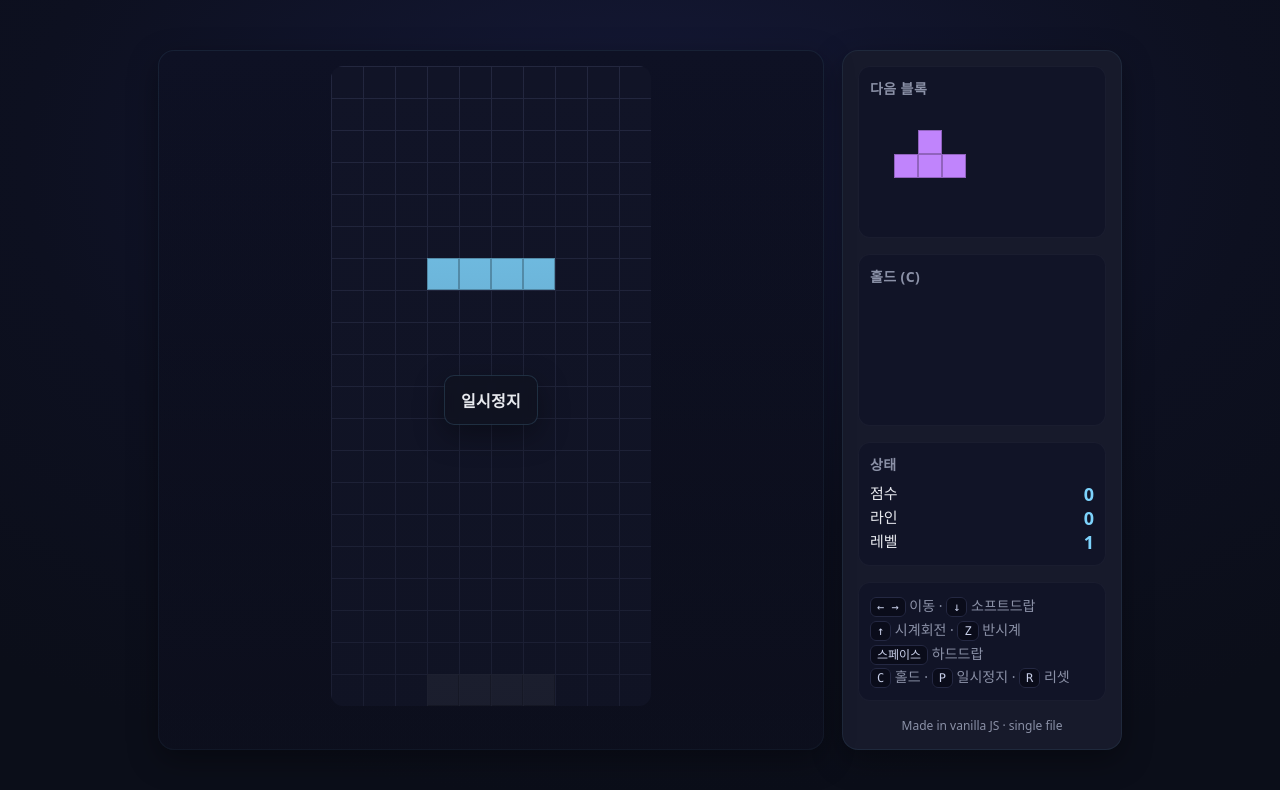
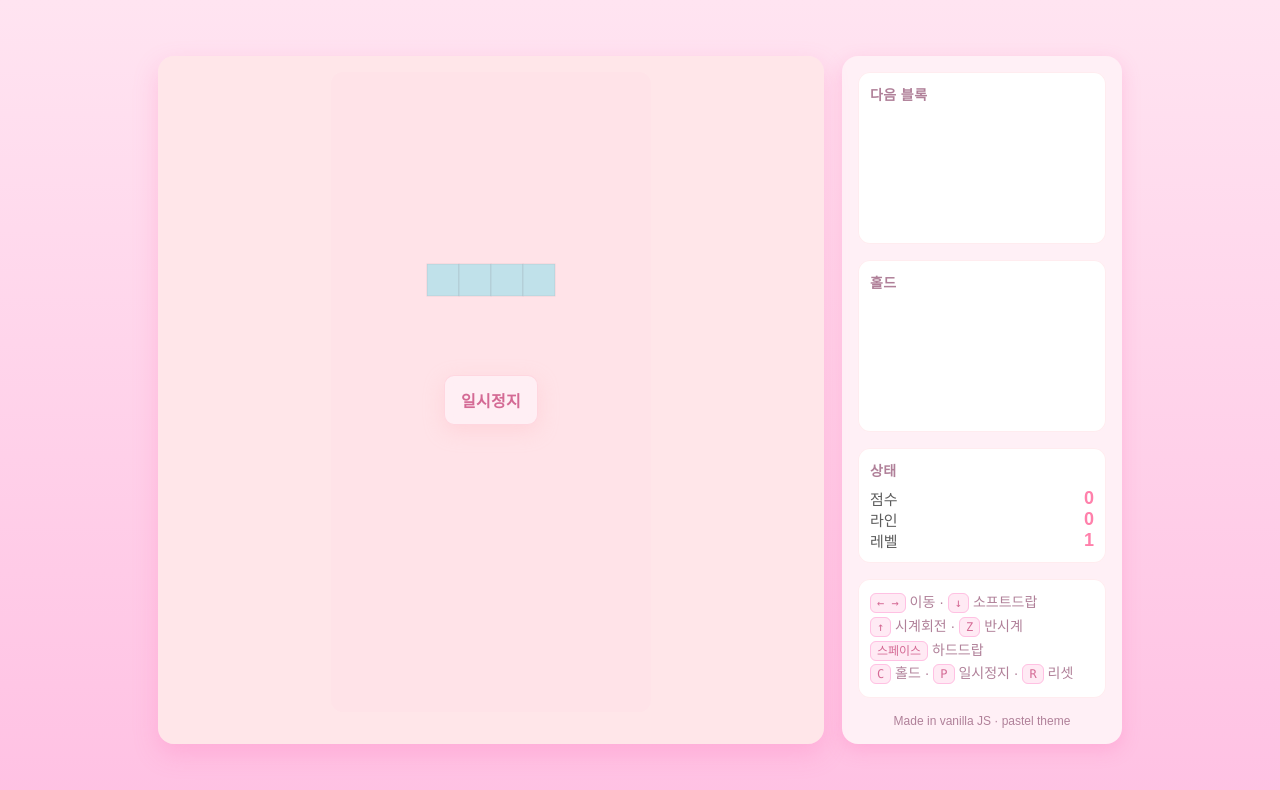
Before and after one commit to moneyway84/test_tetris, a plain HTML site: page index.html in a window 1280 px wide. Drawn offline with Linux system fonts and the light colour scheme.

Commit message:
Update index.html

```diff
--- a/index.html
+++ b/index.html
@@ -3,23 +3,22 @@
 <head>
   <meta charset="UTF-8" />
   <meta name="viewport" content="width=device-width, initial-scale=1" />
-  <title>테트리스 (HTML/CSS/JS 단일 파일)</title>
+  <title>테트리스 (파스텔 스타일)</title>
   <style>
     :root {
-      --bg: #0f1220;
-      --panel: #171a2b;
-      --text: #e7e9ee;
-      --accent: #7dd3fc;
-      --muted: #8b91a7;
-      --grid: #23273f;
+      --bg: linear-gradient(180deg, #ffe4f1 0%, #ffc1e3 100%);
+      --panel: #fff0f6;
+      --text: #5c5c5c;
+      --accent: #ff80ab;
+      --muted: #b08099;
+      --grid: #f0d0e0;
     }
     * { box-sizing: border-box; }
     html, body { height: 100%; }
     body {
       margin: 0;
-      font-family: ui-sans-serif, system-ui, -apple-system, Segoe UI, Roboto,
-        Noto Sans, 'Apple SD Gothic Neo', 'Malgun Gothic', '맑은 고딕', Helvetica, Arial, sans-serif;
-      background: radial-gradient(80% 80% at 50% 20%, #151938 0%, #0d1020 60%, #0b0e19 100%);
+      font-family: 'Apple SD Gothic Neo','Malgun Gothic',sans-serif;
+      background: var(--bg);
       color: var(--text);
       display: grid;
       place-items: center;
@@ -32,17 +31,17 @@
       padding: 18px;
     }
     .stage {
-      background: linear-gradient(180deg, #0e1124 0%, #0a0c1a 100%);
+      background: #fffafa;
       border-radius: 16px;
       padding: 16px;
-      box-shadow: 0 10px 30px rgba(0,0,0,.35), inset 0 0 0 1px rgba(125, 211, 252, .08);
+      box-shadow: 0 10px 25px rgba(255,105,180,.25);
       display: grid;
       grid-template-columns: auto;
       justify-items: center;
       position: relative;
     }
     canvas { display: block; image-rendering: pixelated; }
-    #board { border-radius: 12px; background: #111427; }
+    #board { border-radius: 12px; background: #fef6f9; }
 
     .side {
       background: var(--panel);
@@ -52,14 +51,14 @@
       display: grid;
       grid-template-rows: auto auto 1fr auto;
       gap: 16px;
-      box-shadow: 0 10px 30px rgba(0,0,0,.35), inset 0 0 0 1px rgba(125, 211, 252, .08);
+      box-shadow: 0 6px 18px rgba(255,105,180,.25);
     }
 
     .card {
-      background: #111427;
+      background: #fff;
       border-radius: 12px;
       padding: 12px;
-      box-shadow: inset 0 0 0 1px rgba(255,255,255,.04);
+      box-shadow: inset 0 0 0 1px rgba(255,192,203,.3);
     }
     .h {
       margin: 0 0 8px 0;
@@ -73,25 +72,24 @@
 
     .keys { font-size: 14px; color: var(--muted); line-height: 1.7; }
     kbd {
-      background: #0a0c1a;
-      padding: 2px 6px; border-radius: 6px; border: 1px solid #242842; color: #c9d0ea;
+      background: #ffeaf4;
+      padding: 2px 6px; border-radius: 6px; border: 1px solid #ffc1e3; color: #d46a94;
       font-family: ui-monospace, SFMono-Regular, Menlo, Consolas, monospace; font-size: 12px;
     }
 
     .overlay {
       position: absolute; inset: 0; display: grid; place-items: center;
-      background: linear-gradient(180deg, rgba(15,18,32,.0), rgba(15,18,32,.45));
+      background: rgba(255,182,193,.3);
       pointer-events: none; border-radius: 16px;
     }
     .banner {
-      padding: 12px 16px; border-radius: 10px; background: rgba(15,18,32,.8);
-      border: 1px solid rgba(125,211,252,.15); backdrop-filter: blur(6px);
-      color: var(--text); font-weight: 600; letter-spacing: .3px;
-      box-shadow: 0 10px 30px rgba(0,0,0,.35);
+      padding: 12px 16px; border-radius: 10px; background: rgba(255,240,245,.9);
+      border: 1px solid rgba(255,192,203,.5); backdrop-filter: blur(6px);
+      color: #d46a94; font-weight: 600; letter-spacing: .3px;
+      box-shadow: 0 6px 20px rgba(255,182,193,.35);
     }
 
     .footer { text-align: center; font-size: 12px; color: var(--muted);}
-    .footer a { color: var(--accent); text-decoration: none; }
 
     @media (max-width: 820px) {
       .wrap { grid-template-columns: 1fr; }
@@ -102,22 +100,15 @@
 <body>
   <div class="wrap">
     <div class="stage">
-      <canvas id="board" width="320" height="640" aria-label="테트리스 보드"></canvas>
+      <canvas id="board" width="320" height="640"></canvas>
       <div class="overlay" id="overlay" hidden>
         <div class="banner" id="banner">일시정지</div>
       </div>
     </div>
     <aside class="side">
-      <div class="card">
-        <h3 class="h">다음 블록</h3>
-        <canvas id="next" width="120" height="120"></canvas>
-      </div>
-      <div class="card">
-        <h3 class="h">홀드 (C)</h3>
-        <canvas id="hold" width="120" height="120"></canvas>
-      </div>
-      <div class="card">
-        <h3 class="h">상태</h3>
+      <div class="card"><h3 class="h">다음 블록</h3><canvas id="next" width="120" height="120"></canvas></div>
+      <div class="card"><h3 class="h">홀드</h3><canvas id="hold" width="120" height="120"></canvas></div>
+      <div class="card"><h3 class="h">상태</h3>
         <div class="stat"><span>점수</span><b id="score">0</b></div>
         <div class="stat"><span>라인</span><b id="lines">0</b></div>
         <div class="stat"><span>레벨</span><b id="level">1</b></div>
@@ -128,14 +119,14 @@
         <div><kbd>스페이스</kbd> 하드드랍</div>
         <div><kbd>C</kbd> 홀드 · <kbd>P</kbd> 일시정지 · <kbd>R</kbd> 리셋</div>
       </div>
-      <div class="footer">Made in vanilla JS · single file</div>
+      <div class="footer">Made in vanilla JS · pastel theme</div>
     </aside>
   </div>
 
   <script>
-  // ===== 테트리스 핵심 상수/상태 =====
-  const COLS = 10, ROWS = 20, SIZE = 32; // 10x20, 셀 크기 32px
-  const board = createMatrix(COLS, ROWS, 0);
+    // JS 로직은 기존과 동일, 블록 색상만 파스텔로 변경
+    const COLS = 10, ROWS = 20, SIZE = 32;
+    const board = Array.from({length: ROWS}, () => Array(COLS).fill(0));
     const canvas = document.getElementById('board');
     const ctx = canvas.getContext('2d');
     const nextCanvas = document.getElementById('next');
@@ -148,32 +139,20 @@
     const overlay = document.getElementById('overlay');
     const banner = document.getElementById('banner');
 
-  // 색상 팔레트 (테트로미노 별)
     const COLORS = {
       0: 'transparent',
-    I: '#7dd3fc', // sky
-    O: '#fde047', // yellow
-    T: '#c084fc', // purple
-    S: '#34d399', // green
-    Z: '#f87171', // red
-    J: '#60a5fa', // blue
-    L: '#fbbf24', // orange
-    G: 'rgba(255,255,255,.25)', // ghost
-    GRID: '#23273f',
+      I: '#a5f3fc', O: '#fef08a', T: '#e9d5ff', S: '#bbf7d0', Z: '#fecdd3', J: '#bfdbfe', L: '#fed7aa'
+    };
+    const SHAPES = {
+      I: [[0,0,0,0],[1,1,1,1],[0,0,0,0],[0,0,0,0]],
+      O: [[1,1],[1,1]],
+      T: [[0,1,0],[1,1,1],[0,0,0]],
+      S: [[0,1,1],[1,1,0],[0,0,0]],
+      Z: [[1,1,0],[0,1,1],[0,0,0]],
+      J: [[1,0,0],[1,1,1],[0,0,0]],
+      L: [[0,0,1],[1,1,1],[0,0,0]]
     };
 
-  // 테트로미노 도형 (행렬)
-  const SHAPES = {
-    I: [ [0,0,0,0], [1,1,1,1], [0,0,0,0], [0,0,0,0] ],
-    O: [ [1,1], [1,1] ],
-    T: [ [0,1,0], [1,1,1], [0,0,0] ],
-    S: [ [0,1,1], [1,1,0], [0,0,0] ],
-    Z: [ [1,1,0], [0,1,1], [0,0,0] ],
-    J: [ [1,0,0], [1,1,1], [0,0,0] ],
-    L: [ [0,0,1], [1,1,1], [0,0,0] ],
-  };
-
-  // 7-가방 랜덤
     let bag = [];
     function refillBag(){
       bag = ['I','O','T','S','Z','J','L'];
@@ -182,268 +161,82 @@
         [bag[i], bag[j]] = [bag[j], bag[i]];
       }
     }
-  function nextFromBag(){
-    if(bag.length===0) refillBag();
-    return bag.pop();
-  }
+    function nextFromBag(){ if(bag.length===0) refillBag(); return bag.pop(); }
 
-  // 게임 상태
     let piece = null;
     let nextType = nextFromBag();
     let holdType = null;
     let canHold = true;
     let score = 0, lines = 0, level = 1;
-  let dropInterval = 800; // ms (레벨에 따라 감소)
+    let dropInterval = 800;
     let lastDrop = 0;
     let paused = false;
     let over = false;
 
-  // 유틸리티
-  function createMatrix(w,h,fill=0){ return Array.from({length:h}, ()=> Array(w).fill(fill)); }
-  function cloneMatrix(m){ return m.map(row=>row.slice()); }
-  function rotate(matrix, dir=1){
-    // transpose + reverse rows/cols (CW: dir=1, CCW: dir=-1)
-    const N = matrix.length;
-    const res = createMatrix(N,N,0);
-    for(let y=0;y<N;y++) for(let x=0;x<N;x++) res[x][N-1-y] = matrix[y][x];
-    if(dir===-1){ // CCW = rotate CW three times
-      return rotate(res, 1); // do CW then again twice by caller for simplicity
-    }
-    return res;
-  }
-  function shapeMatrix(type){
-    return SHAPES[type].map(r=>r.slice());
-  }
-
+    function shapeMatrix(type){ return SHAPES[type].map(r=>r.slice()); }
     function newPiece(){
-    const type = nextType; // consume queued
+      const type = nextType;
       nextType = nextFromBag();
       const m = shapeMatrix(type);
-    const p = {
-      type,
-      m,
-      x: Math.floor((COLS - m[0].length)/2),
-      y: -getTopPadding(m),
-    };
-    return p;
+      return {type, m, x: Math.floor((COLS - m[0].length)/2), y: -1};
     }
-  function getTopPadding(m){
-    for(let y=0;y<m.length;y++) if(m[y].some(v=>v)) return y; return 0;
-  }
-
-  function spawn(){
-    piece = newPiece();
-    canHold = true;
-    if(collide(board, piece)){
-      over = true;
-      showBanner('게임 오버 · R로 재시작');
-    }
-    drawSide();
-  }
-
-  function collide(grid, p){
-    const {m,x,y} = p;
-    for(let j=0;j<m.length;j++) for(let i=0;i<m[j].length;i++){
-      if(!m[j][i]) continue;
-      const nx = x+i, ny = y+j;
-      if(ny >= ROWS || nx < 0 || nx >= COLS) return true;
-      if(ny >= 0 && grid[ny][nx]) return true;
+    function collide(grid,p){
+      for(let j=0;j<p.m.length;j++) for(let i=0;i<p.m[j].length;i++){
+        if(!p.m[j][i]) continue;
+        const nx = p.x+i, ny=p.y+j;
+        if(nx<0||nx>=COLS||ny>=ROWS) return true;
+        if(ny>=0 && grid[ny][nx]) return true;
       }
       return false;
     }
-
-  function merge(grid, p){
-    const {m,x,y,type} = p;
-    for(let j=0;j<m.length;j++) for(let i=0;i<m[j].length;i++){
-      if(!m[j][i]) continue;
-      const nx = x+i, ny = y+j;
-      if(ny>=0) grid[ny][nx] = type;
+    function merge(grid,p){
+      for(let j=0;j<p.m.length;j++) for(let i=0;i<p.m[j].length;i++){
+        if(p.m[j][i]){ const nx=p.x+i, ny=p.y+j; if(ny>=0) grid[ny][nx]=p.type; }
       }
     }
-
     function clearLines(){
-    let cleared = 0;
+      let cleared=0;
       outer: for(let y=ROWS-1;y>=0;y--){
         for(let x=0;x<COLS;x++) if(!board[y][x]) continue outer;
-      // 가득 찬 줄
         board.splice(y,1);
         board.unshift(Array(COLS).fill(0));
-      cleared++; y++; // 같은 y 다시 검사
+        cleared++; y++;
       }
       if(cleared>0){
-      lines += cleared;
-      // 기본 점수 (전통 규칙에 준함)
-      const base = [0, 100, 300, 500, 800][cleared] || 1200;
-      score += base * level;
-      // 레벨업: 10라인마다
-      const nextLevel = 1 + Math.floor(lines/10);
-      if(nextLevel !== level){ level = nextLevel; dropInterval = Math.max(80, 800 - (level-1)*60); }
+        lines+=cleared;
+        score+=[0,100,300,500,800][cleared]*level;
+        level=1+Math.floor(lines/10);
+        dropInterval=Math.max(80,800-(level-1)*60);
         updateHUD();
       }
     }
+    function hardDrop(){ while(!collide(board,{...piece,y:piece.y+1})) piece.y++; lockPiece(); }
+    function softDrop(){ if(!collide(board,{...piece,y:piece.y+1})) piece.y++; else lockPiece(); }
+    function move(dx){ if(!collide(board,{...piece,x:piece.x+dx})) piece.x+=dx; }
+    function rotatePiece(){
+      const m=piece.m; const N=m.length;
+      const r=Array.from({length:N},(_,y)=>Array.from({length:N},(_,x)=>m[N-1-x][y]));
+      const np={...piece,m:r};
+      if(!collide(board,np)) piece=np;
+    }
+    function hold(){ if(!canHold) return; canHold=false;
+      if(holdType==null){ holdType=piece.type; piece=newPiece(); }
+      else { [holdType,piece]=[piece.type,{type:holdType,m:shapeMatrix(holdType),x:3,y:0}]; }
+    }
+    function lockPiece(){ merge(board,piece); clearLines(); piece=newPiece(); canHold=true; if(collide(board,piece)){ over=true; banner.textContent='게임 오버'; overlay.hidden=false; }}
 
-  function hardDrop(){
-    if(over||paused) return;
-    let dy = 0;
-    while(!collide(board, {...piece, y: piece.y+1})) { piece.y++; dy++; }
-    score += dy * 2; // 하드드랍 보너스
-    lockPiece();
-  }
-  function softDrop(){
-    if(over||paused) return;
-    if(!collide(board, {...piece, y: piece.y+1})) { piece.y++; score += 1; }
-    else lockPiece();
-  }
-  function move(dx){
-    if(over||paused) return;
-    const np = {...piece, x: piece.x+dx};
-    if(!collide(board, np)) piece = np;
-  }
-  function rotatePiece(dir){
-    if(over||paused) return;
-    const rotated = rotate(piece.m, dir);
-    const kicks = [0, -1, 1, -2, 2]; // 간단한 벽차기
-    for(const k of kicks){
-      const np = { ...piece, m: rotated, x: piece.x + k };
-      if(!collide(board, np)){ piece = np; return; }
-    }
-  }
-  function hold(){
-    if(over||paused||!canHold) return;
-    canHold = false;
-    if(holdType==null){ holdType = piece.type; piece = newPiece(); }
-    else { const t = holdType; holdType = piece.type; piece = { type: t, m: shapeMatrix(t), x: 3, y: -getTopPadding(SHAPES[t]) }; }
-    if(collide(board, piece)){ over = true; showBanner('게임 오버 · R로 재시작'); }
-    drawSide();
-  }
-  function lockPiece(){
-    merge(board, piece);
-    clearLines();
-    spawn();
-  }
+    function drawCell(x,y,color){ ctx.fillStyle=color; ctx.fillRect(x*SIZE,y*SIZE,SIZE,SIZE); ctx.strokeStyle='rgba(0,0,0,.1)'; ctx.strokeRect(x*SIZE,y*SIZE,SIZE,SIZE); }
+    function draw(){ ctx.clearRect(0,0,canvas.width,canvas.height);
+      for(let y=0;y<ROWS;y++) for(let x=0;x<COLS;x++){ if(board[y][x]) drawCell(x,y,COLORS[board[y][x]]); }
+      if(piece) for(let j=0;j<piece.m.length;j++) for(let i=0;i<piece.m[j].length;i++) if(piece.m[j][i]) drawCell(piece.x+i,piece.y+j,COLORS[piece.type]); }
 
-  function ghostY(){
-    let y = piece.y;
-    while(!collide(board, {...piece, y:y+1})) y++;
-    return y;
-  }
+    function updateHUD(){ $score.textContent=score; $lines.textContent=lines; $level.textContent=level; }
 
-  // ===== 그리기 =====
-  function drawCell(x,y,color){
-    const px = x*SIZE, py = y*SIZE;
-    ctx.fillStyle = color;
-    ctx.fillRect(px, py, SIZE, SIZE);
-    // 테두리
-    ctx.strokeStyle = 'rgba(0,0,0,.25)';
-    ctx.lineWidth = 1;
-    ctx.strokeRect(px+0.5, py+0.5, SIZE-1, SIZE-1);
-  }
-  function drawGrid(){
-    ctx.clearRect(0,0,canvas.width, canvas.height);
-    // 배경 격자
-    ctx.strokeStyle = COLORS.GRID;
-    ctx.lineWidth = 1;
-    for(let x=0;x<=COLS;x++){
-      ctx.beginPath(); ctx.moveTo(x*SIZE+0.5,0.5); ctx.lineTo(x*SIZE+0.5,ROWS*SIZE+0.5); ctx.stroke();
-    }
-    for(let y=0;y<=ROWS;y++){
-      ctx.beginPath(); ctx.moveTo(0.5,y*SIZE+0.5); ctx.lineTo(COLS*SIZE+0.5,y*SIZE+0.5); ctx.stroke();
-    }
-    // 고정 블럭
-    for(let y=0;y<ROWS;y++) for(let x=0;x<COLS;x++){
-      const t = board[y][x];
-      if(t) drawCell(x,y,COLORS[t]);
-    }
-    if(piece){
-      // 고스트
-      const gy = ghostY();
-      for(let j=0;j<piece.m.length;j++) for(let i=0;i<piece.m[j].length;i++){
-        if(!piece.m[j][i]) continue;
-        const x = piece.x + i, y = gy + j;
-        if(y>=0) drawCell(x,y,'rgba(255,255,255,.08)');
-      }
-      // 현재 조각
-      for(let j=0;j<piece.m.length;j++) for(let i=0;i<piece.m[j].length;i++){
-        if(!piece.m[j][i]) continue;
-        const x = piece.x + i, y = piece.y + j;
-        if(y>=0) drawCell(x,y,COLORS[piece.type]);
-      }
-    }
-  }
+    function loop(ts){ if(!lastDrop) lastDrop=ts; if(!paused&&!over){ if(ts-lastDrop>dropInterval){ softDrop(); lastDrop=ts; } draw(); } requestAnimationFrame(loop); }
 
-  function drawMini(ctx2, type){
-    ctx2.clearRect(0,0,120,120);
-    if(!type) return;
-    const m = SHAPES[type];
-    // 중앙 정렬을 위해 셀 크기 축소
-    const s = 24;
-    const w = m[0].length, h = m.length;
-    const ox = Math.floor((120 - w*s)/2);
-    const oy = Math.floor((120 - h*s)/2);
-    for(let y=0;y<h;y++) for(let x=0;x<w;x++){
-      if(!m[y][x]) continue;
-      ctx2.fillStyle = COLORS[type];
-      ctx2.fillRect(ox + x*s, oy + y*s, s, s);
-      ctx2.strokeStyle = 'rgba(0,0,0,.25)';
-      ctx2.lineWidth = 1; ctx2.strokeRect(ox + x*s + 0.5, oy + y*s + 0.5, s-1, s-1);
-    }
-  }
-  function drawSide(){
-    drawMini(nctx, nextType);
-    drawMini(hctx, holdType);
-  }
+    window.addEventListener('keydown',e=>{ if(over) return; switch(e.code){ case 'ArrowLeft':move(-1);break; case 'ArrowRight':move(1);break; case 'ArrowDown':softDrop();break; case 'ArrowUp':rotatePiece();break; case 'Space':hardDrop();break; case 'KeyC':hold();break; case 'KeyP':paused=!paused; overlay.hidden=!paused; banner.textContent=paused?'일시정지':'일시정지';break; case 'KeyR':location.reload();break; }});
 
-  function updateHUD(){
-    $score.textContent = score.toLocaleString();
-    $lines.textContent = lines;
-    $level.textContent = level;
-  }
-
-  function showBanner(text){ overlay.hidden = false; banner.textContent = text; }
-  function hideBanner(){ overlay.hidden = true; }
-
-  // ===== 게임 루프 =====
-  function loop(ts){
-    if(!over && !paused){
-      if(ts - lastDrop > dropInterval){ softDrop(); lastDrop = ts; }
-      drawGrid();
-    }
-    requestAnimationFrame(loop);
-  }
-
-  // ===== 입력 =====
-  window.addEventListener('keydown', (e)=>{
-    switch(e.code){
-      case 'ArrowLeft': move(-1); break;
-      case 'ArrowRight': move(1); break;
-      case 'ArrowDown': softDrop(); break;
-      case 'ArrowUp': rotatePiece(1); break; // CW
-      case 'KeyZ': rotatePiece(-1); break; // CCW (간단 처리)
-      case 'Space': e.preventDefault(); hardDrop(); break;
-      case 'KeyC': hold(); break;
-      case 'KeyP':
-        if(over) break;
-        paused = !paused;
-        paused ? showBanner('일시정지 (P 재개)') : hideBanner();
-        break;
-      case 'KeyR': reset(); break;
-    }
-  });
-
-  function reset(){
-    for(let y=0;y<ROWS;y++) for(let x=0;x<COLS;x++) board[y][x]=0;
-    score=0; lines=0; level=1; dropInterval=800; updateHUD();
-    over=false; paused=false; hideBanner();
-    nextType = nextFromBag(); holdType=null; canHold=true; spawn();
-    lastDrop = performance.now();
-  }
-
-  // 시작
-  refillBag();
-  spawn();
-  updateHUD();
-  requestAnimationFrame(loop);
-
+    refillBag(); piece=newPiece(); updateHUD(); requestAnimationFrame(loop);
   </script>
 </body>
 </html>
```
Lines whose indentation alone changed are shown as unchanged.
